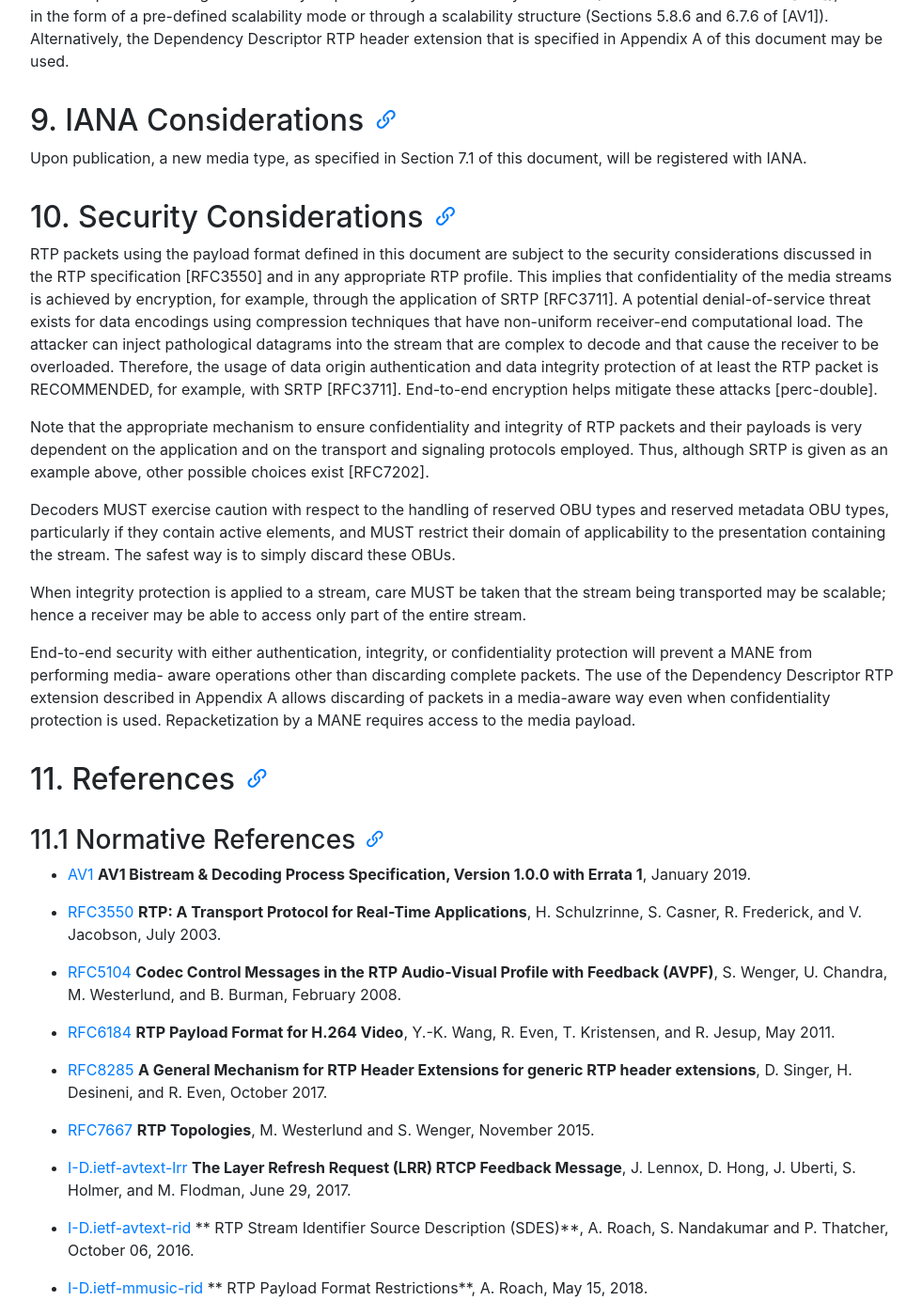
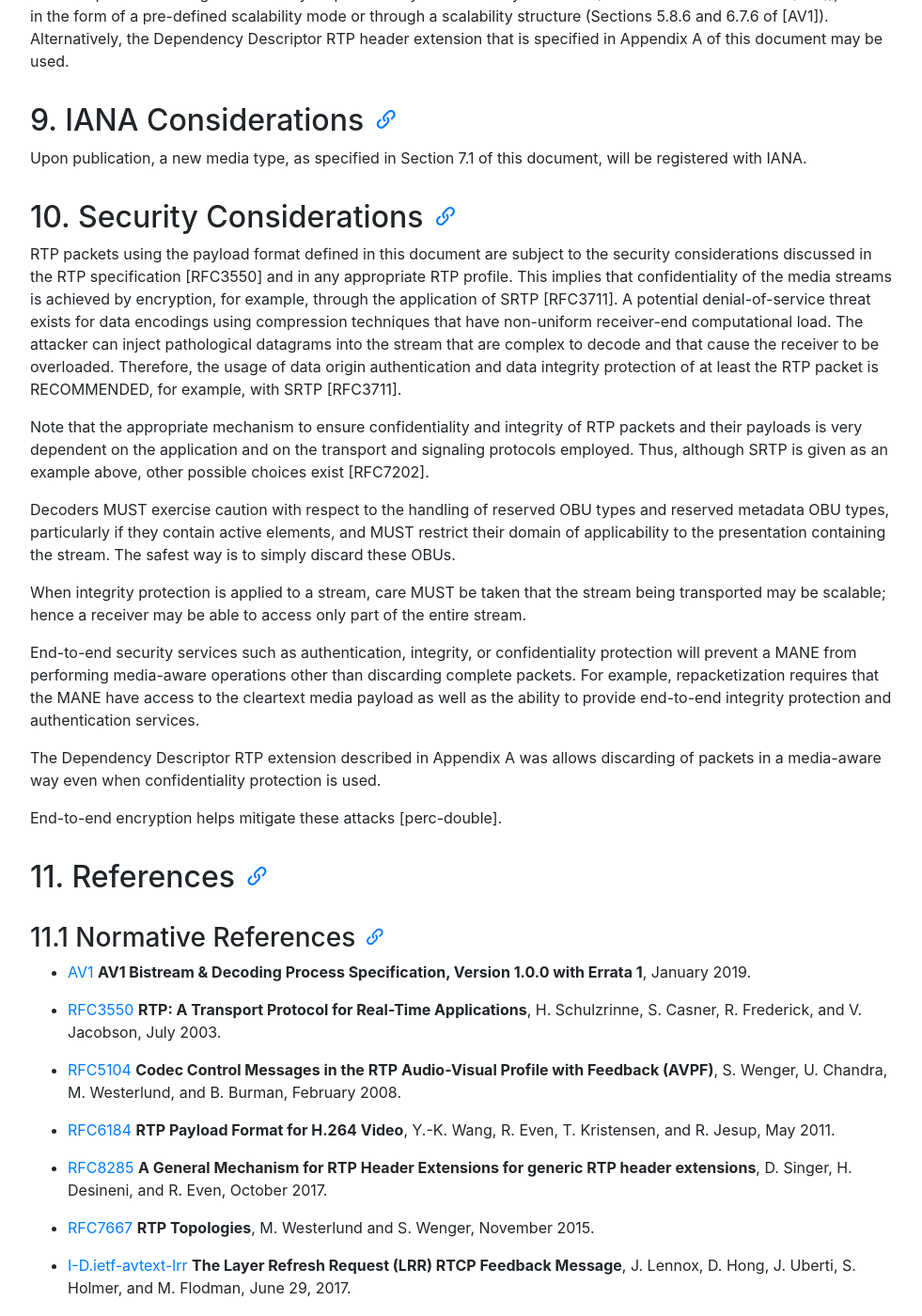
Before and after one commit to AOMediaCodec/av1-rtp-spec, a Jekyll site: the page built from index.md, in a window 1280 px wide and 1400 px high, scrolled down 14800 px. Shown: the whole window at 94% size, without its empty margins (53-1034 px from the left). Built offline with Jekyll 4.4.1, drawn with Linux system fonts in a browser that asks for light colours; nearby versions of some CDN libraries.

Commit message:
Clarification of end-to-end security implications
Fix for Issue https://github.com/AOMediaCodec/av1-rtp-spec/issues/85

```diff
--- a/av1-rtp-spec.md
+++ b/av1-rtp-spec.md
@@ -534,7 +534,11 @@ Decoders MUST exercise caution with respect to the handling of reserved OBU type
 
 When integrity protection is applied to a stream, care MUST be taken that the stream being transported may be scalable; hence a receiver may be able to access only part of the entire stream.
 
-End-to-end security with either authentication, integrity, or confidentiality protection will prevent a MANE from performing media- aware operations other than discarding complete packets. The use of the Dependency Descriptor RTP extension described in Appendix A allows discarding of packets in a media-aware way even when confidentiality protection is used. Repacketization by a MANE requires access to the media payload.
+End-to-end security services such as authentication, integrity, or confidentiality protection will prevent a MANE from performing media-aware operations other than discarding complete packets. For example, repacketization requires that the MANE have access to the cleartext media payload as well as the ability to provide end-to-end integrity protection and authentication services.
+
+The Dependency Descriptor RTP extension described in Appendix A was allows discarding of packets in a media-aware way even when confidentiality protection is used.
+
+End-to-end encryption helps mitigate these attacks [perc-double].
 
 
 ## 11. References
```
Also changed, not shown: other parts of av1-rtp-spec.md (+1 -1 lines).
